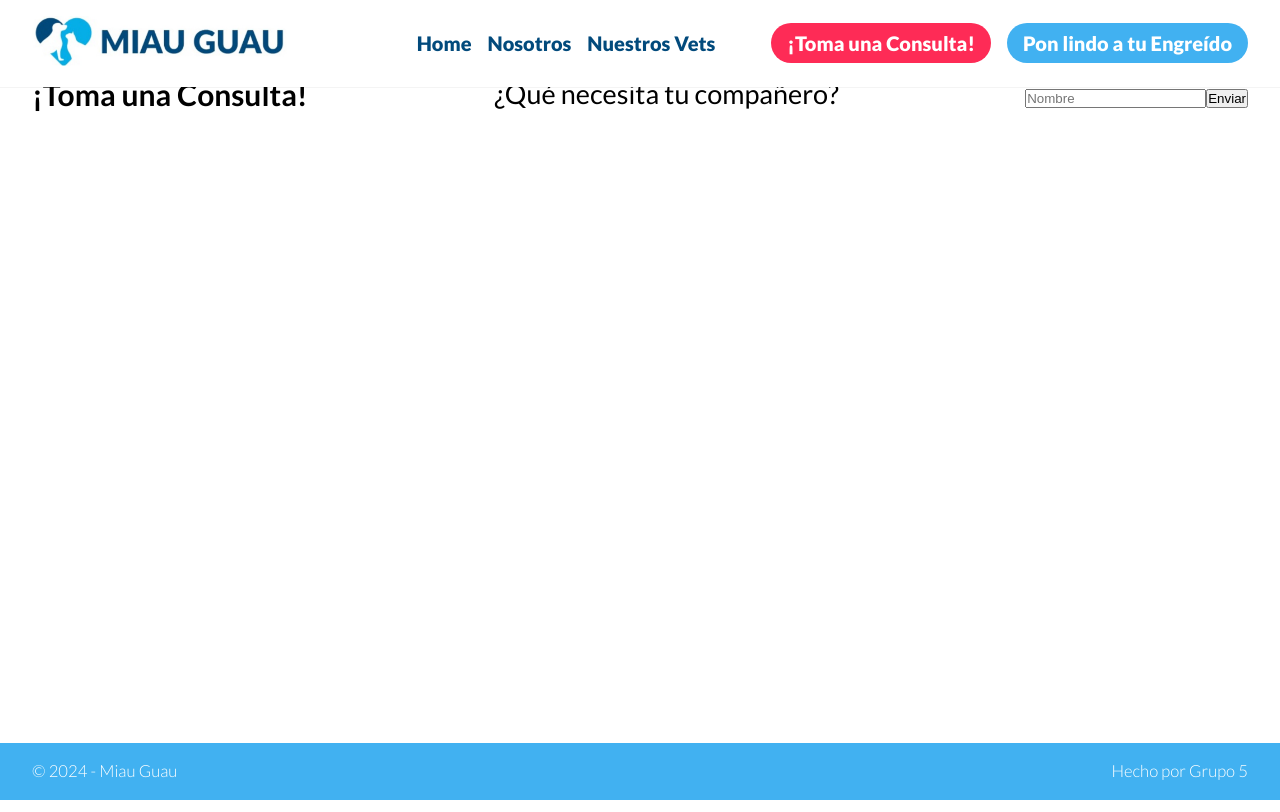
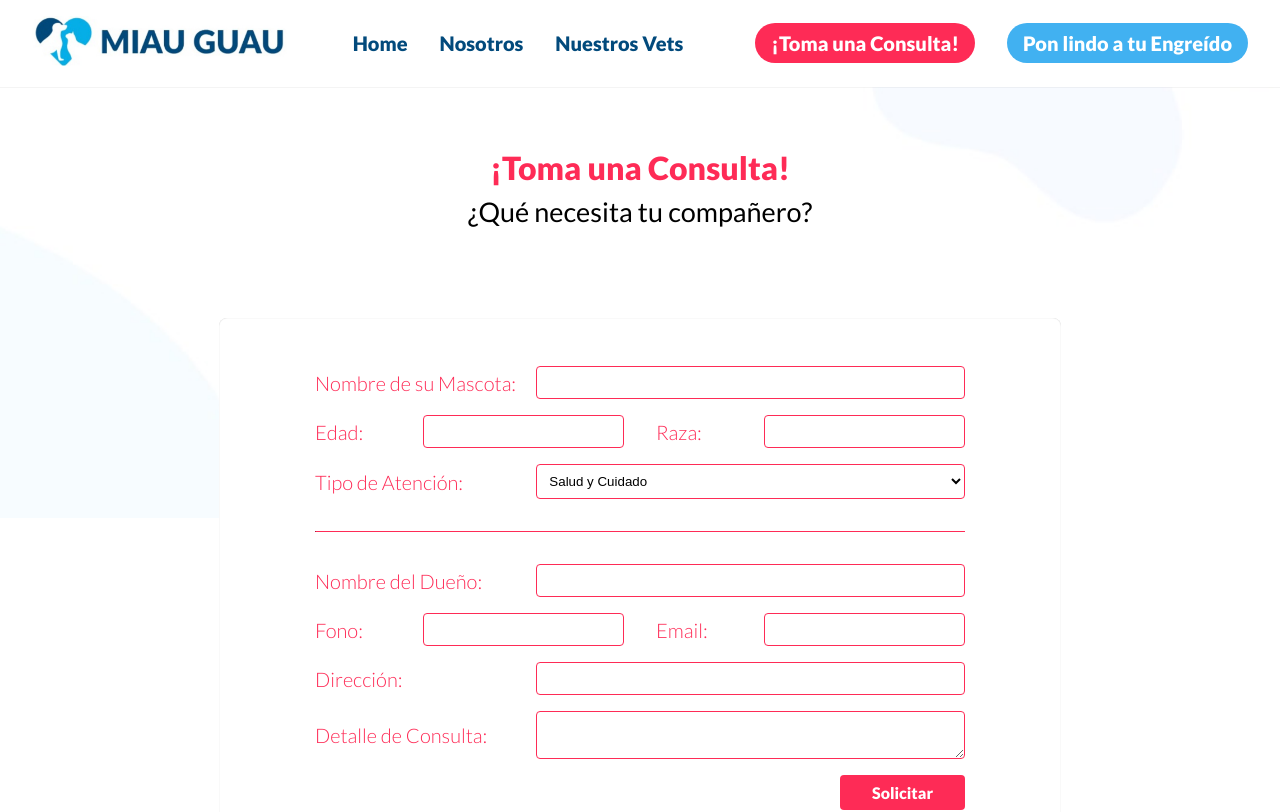
Before and after one commit to nassieveris/vets, a React (Create React App) app: page /consulta in a window 1280 px wide. Shown: the top 812 px of the page. Built offline with nearby package versions, Linux system fonts and the light colour scheme.

Commit message:
formularios

```diff
--- a/src/assets/css/index.css
+++ b/src/assets/css/index.css
@@ -95,7 +95,7 @@ ul {
 .menu-ul {
   display: flex;
   flex-flow: row wrap;
-  gap: 1rem;
+  gap: 2rem;
 }
 .menu-link {
   font-weight: 900;
@@ -369,11 +369,20 @@ ul {
   font-size: 30px;
   cursor: pointer;
 }
+.modal h4 {
+  text-transform: uppercase;
+  text-align: center;
+  font-size: clamp(1.25rem, 1.1168rem + 0.7609vw, 1.6875rem);
+  font-weight: 900;
+}
 .modal article {
   display: flex;
   flex-flow: row wrap;
   align-items: center;
   gap: 2rem;
+}
+.modal article > * {
+  flex: 1;
 }
 
 @media (max-width: 899px) {
@@ -393,3 +402,95 @@ ul {
     max-width: 300px;
   }
 }
+
+.medio {
+  min-height: 350px;
+  background-image: url(../images/medio.jpg);
+  background-size: cover;
+  background-position: center;
+}
+.medio .contenedor {
+  margin-top: 2rem;
+  gap: .5rem;
+}
+.medio + .formulario {
+  box-shadow: 0 0 1px rgba(0,0,0,.25) inset;
+  max-width: 650px;
+  padding-block: 3rem;
+  margin-inline: auto;
+  margin-top: -200px;
+  margin-bottom: 100px;
+  background-color: white;
+  border-radius: .5rem;
+  padding-inline: 6rem;
+}
+.form-layout {
+  display: flex;
+  flex-flow: row wrap;
+  row-gap: 1rem;
+  column-gap: 2rem;
+}
+.form-item {
+  flex: 100%;
+  display: flex;
+  flex-flow: row;
+  align-items: center;
+  gap: 1rem;
+}
+.form-item > label {
+  flex: .5;
+  color: #41b1f1;
+  line-height: 1;
+}
+.form-item > :not(label) {
+  flex: 1;
+  border: 1px solid #41b1f1;
+  border-radius: .25rem;
+  background-color: white;
+  padding: .5rem;
+}
+.form-half {
+  flex: 2;
+}
+.form-button {
+  background: #41b1f1;
+  border: 0;
+  padding: .5rem 2rem;
+  color: white;
+  font-weight: 900;
+  font-family: inherit;
+  font-size: 16px;
+  margin-left: auto;
+  border-radius: .25rem;
+  cursor: pointer;
+  transition: .25s background;
+}
+.form-button:hover {
+  background: #024A7C;
+}
+.form-layout hr {
+  border-top: 1px solid #41b1f1;
+  width: 100%;
+  border-bottom: 0;
+  margin-block: 1rem;
+}
+.rojo .sub-title {
+  color: #FE2B56;
+}
+.rojo .form-item > :not(label) {
+  border-color: #FE2B56;
+}
+.rojo .form-item > label {
+  color: #FE2B56;
+}
+.rojo .form-button {
+  background: #FE2B56;
+}
+.rojo .form-layout hr {
+  border-color: #FE2B56;
+}
+@media (max-width: 479px) {
+  .medio + .formulario {
+    padding-inline: 2rem;
+  }
+}
--- a/src/pages/Consulta.js
+++ b/src/pages/Consulta.js
@@ -3,15 +3,58 @@ import React from "react";
 const Consulta = () => {
   return(
     <>
-      <section className="intro">
+      <section className="intro medio rojo modulo">
         <div className="contenedor">
-          <h2>¡Toma una Consulta!</h2>
-          <p>¿Qué necesita tu compañero?</p>
-          <form>
-            <input type="text" placeholder="Nombre" />
-            <button>Enviar</button>
-          </form>
+          <h2 className="sub-title text-center">¡Toma una Consulta!</h2>
+          <p className="text-center">¿Qué necesita tu compañero?</p>
         </div>
+      </section>
+      <section className="formulario rojo">
+        <form className="form-layout">
+          <div className="form-item">
+            <label htmlFor="nombre">Nombre de su Mascota:</label>
+            <input type="text" id="nombre" />
+          </div>
+          <div className="form-item form-half">
+            <label htmlFor="edad">Edad:</label>
+            <input type="number" id="edad" />
+          </div>
+          <div className="form-item form-half">
+            <label htmlFor="raza">Raza:</label>
+            <input type="text" id="raza" />
+          </div>
+          <div className="form-item">
+            <label htmlFor="tipo">Tipo de Atención:</label>
+            <select id="tipo">
+              <option value="1">Salud y Cuidado</option>
+              <option value="2">Psicología</option>
+              <option value="3">Dieta y Nutrición</option>
+              <option value="4">Consultas Generales</option>
+            </select>
+          </div>
+          <hr></hr>
+          <div className="form-item">
+            <label htmlFor="nombre_prop">Nombre del Dueño:</label>
+            <input type="text" id="nombre_prop" />
+          </div>
+          <div className="form-item form-half">
+            <label htmlFor="fono">Fono:</label>
+            <input type="number" id="fono" />
+          </div>
+          <div className="form-item form-half">
+            <label htmlFor="mail">Email:</label>
+            <input type="email" id="mail" />
+          </div>
+          <div className="form-item">
+            <label htmlFor="direccion">Dirección:</label>
+            <input type="text" id="direccion" />
+          </div>
+          <div className="form-item">
+            <label htmlFor="mensaje">Detalle de Consulta:</label>
+            <textarea id="mensaje"></textarea>
+          </div>
+          <button className="form-button">Solicitar</button>
+        </form>
       </section>
     </>
   )
--- a/src/pages/Engrielo.js
+++ b/src/pages/Engrielo.js
@@ -3,15 +3,57 @@ import React from "react";
 const Engrielo = () => {
   return(
     <>
-      <section className="intro">
+      <section className="intro medio modulo">
         <div className="contenedor">
-          <h2>¡Pon lindo a tu engreído!</h2>
-          <p>Haz que se sienta comodo en nuestras manos</p>
-          <form>
-            <input type="text" placeholder="Nombre" />
-            <button>Enviar</button>
-          </form>
+          <h2 className="sub-title text-center">¡Pon lindo a tu engreído!</h2>
+          <p className="text-center">Haz que se sienta comodo en nuestras manos</p>
         </div>
+      </section>
+      <section className="formulario celeste">
+        <form className="form-layout">
+          <div className="form-item">
+            <label htmlFor="nombre">Nombre de su Mascota:</label>
+            <input type="text" id="nombre" />
+          </div>
+          <div className="form-item form-half">
+            <label htmlFor="edad">Edad:</label>
+            <input type="number" id="edad" />
+          </div>
+          <div className="form-item form-half">
+            <label htmlFor="raza">Raza:</label>
+            <input type="text" id="raza" />
+          </div>
+          <div className="form-item">
+            <label htmlFor="tipo">Tamaño:</label>
+            <select id="tipo">
+              <option value="1">Pequeño</option>
+              <option value="2">Mediano</option>
+              <option value="3">Grande</option>
+            </select>
+          </div>
+          <hr></hr>
+          <div className="form-item">
+            <label htmlFor="nombre_prop">Nombre del Dueño:</label>
+            <input type="text" id="nombre_prop" />
+          </div>
+          <div className="form-item form-half">
+            <label htmlFor="fono">Fono:</label>
+            <input type="number" id="fono" />
+          </div>
+          <div className="form-item form-half">
+            <label htmlFor="mail">Email:</label>
+            <input type="email" id="mail" />
+          </div>
+          <div className="form-item">
+            <label htmlFor="direccion">Dirección:</label>
+            <input type="text" id="direccion" />
+          </div>
+          <div className="form-item">
+            <label htmlFor="mensaje">Detalle de Consulta:</label>
+            <textarea id="mensaje"></textarea>
+          </div>
+          <button className="form-button">Solicitar</button>
+        </form>
       </section>
     </>
   )
```
Also changed, not shown: src/assets/images/medio.jpg (added).
